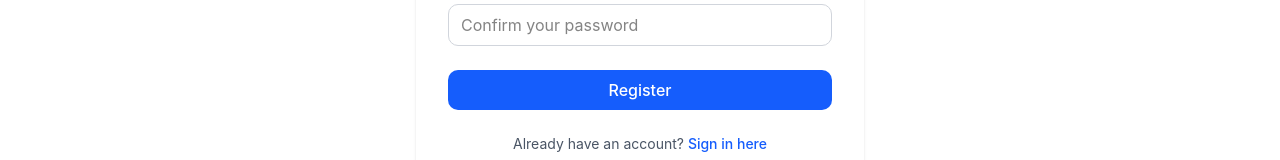
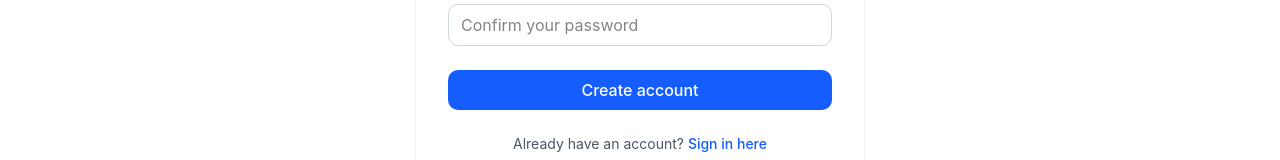
Before and after one commit to kunlecreates/shop-ease-enterprise-app, a Next.js app in the folder frontend/: page /register in a window 1280 px wide. Shown: the part 539-699 px from the top of the page. Built offline with nearby package versions, Linux system fonts and the light colour scheme; no server answers.

Commit message:
fix(frontend): change registration button text to match E2E test expectations
- Changed button text from 'Register' to 'Create account'
- Aligns with E2E test expectations in auth.spec.ts
- Resolves test failures: 'Registration Flow › should display registration form'

```diff
--- a/frontend/app/register/page.tsx
+++ b/frontend/app/register/page.tsx
@@ -99,7 +99,7 @@ export default function RegisterPage() {
           </div>
 
           <Button type="submit" className="w-full" isLoading={isLoading}>
-            Register
+            Create account
           </Button>
 
           <p className="text-center text-sm text-gray-600">
```
